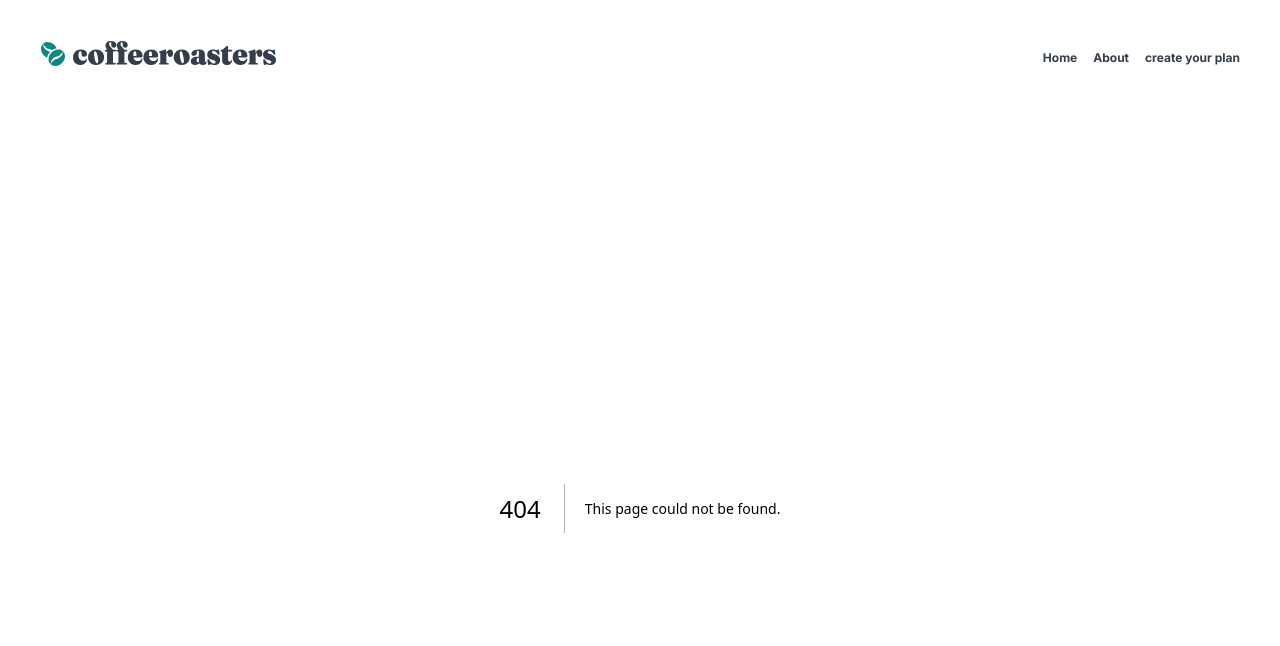
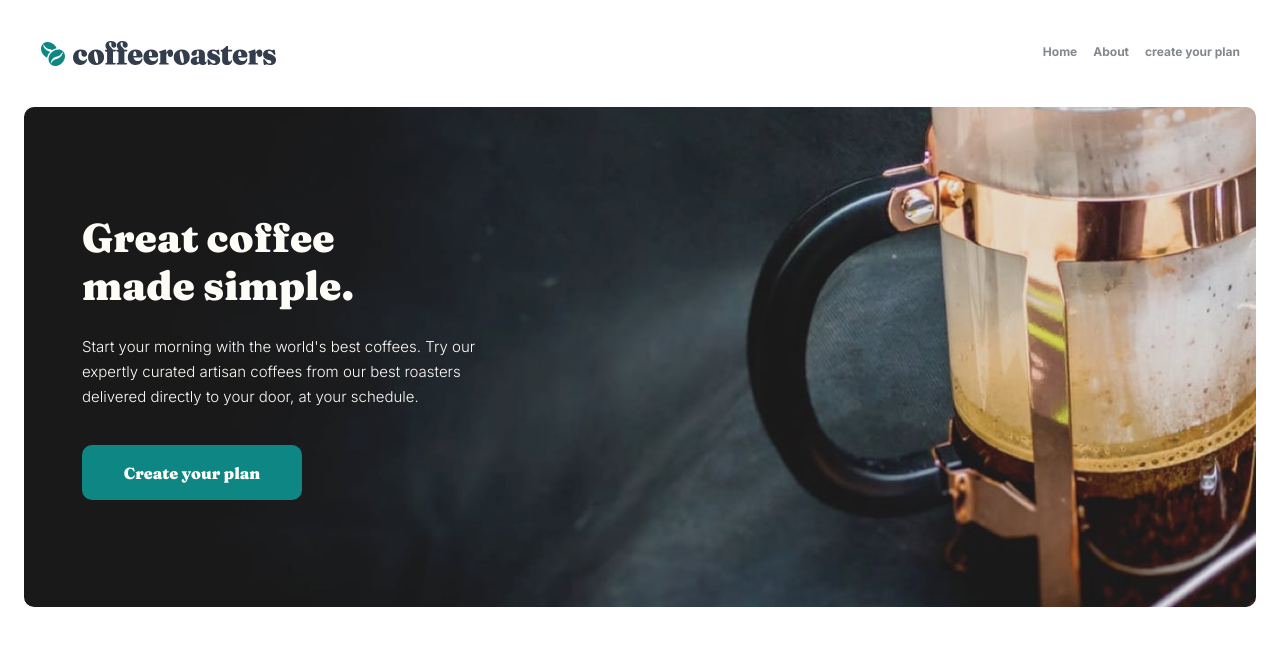
Before and after one commit to dors001/coffeeroaster-subscription-site, a Next.js app: page /home in a window 1280 px wide. Before the commit this address had no page. Shown: the top 646 px of the page. Built offline with nearby package versions, Linux system fonts and the light colour scheme.

Commit message:
Define Hero Section

```diff
--- /dev/null
+++ b/app/components/btnPrimary.tsx
@@ -0,0 +1,15 @@
+import React from "react";
+
+interface Props {
+  title: string;
+}
+
+const ButtonPrimary = ({ title }: Props) => {
+  return (
+    <>
+      <button className="btn-primary heading self-center">{title}</button>
+    </>
+  );
+};
+
+export default ButtonPrimary;
--- a/app/components/hamburgerIconLogic.tsx
+++ b/app/components/hamburgerIconLogic.tsx
@@ -17,16 +17,17 @@ const HamburgerIconLogic = ({ isMenuOpen, toggleMenu }: Props) => {
         >
           {isMenuOpen ? (
             <Image
-              src="/Assets/shared/mobile/icon-close.svg"
+              src="/assets/shared/mobile/icon-close.svg"
               alt="Close menu"
+              className="mobile-menu"
               width={18}
               height={18}
             />
           ) : (
             <Image
-              src="/Assets/shared/mobile/icon-hamburger.svg"
+              src="/assets/shared/mobile/icon-hamburger.svg"
               alt="Open menu"
-              className="close-icon"
+              className="mobile-menu"
               width={18}
               height={18}
             />
--- a/app/components/menuDesktop.tsx
+++ b/app/components/menuDesktop.tsx
@@ -4,7 +4,7 @@ import React from "react";
 const NavbarDesktop = () => {
   return (
     <>
-      <ul className="hidden md:flex space-x-4 mt-1">
+      <ul className="hidden md:flex space-x-4 mt-1 navigation">
         <li>
           <Link href="/" className="text-primary desktop-menu-text">
             Home
--- a/app/components/menuMobile.tsx
+++ b/app/components/menuMobile.tsx
@@ -9,12 +9,12 @@ const NavbarMobile = ({ isMenuOpen }: Props) => {
     <>
       {isMenuOpen && (
         <ul
-          className="flex flex-col menu-bg absolute w-screen text-center gap-5 text-xl p-10"
+          className="flex flex-col absolute w-screen text-center gap-5 text-xl p-10 mobile-menu-bg"
           aria-expanded={isMenuOpen}
           aria-label={isMenuOpen ? "Close menu" : "Open menu"}
         >
           <li>
-            <Link href="/" className="text-primary heading text-2xl">
+            <Link href="/home" className="text-primary heading text-2xl">
               Home
             </Link>
           </li>
--- a/app/globals.css
+++ b/app/globals.css
@@ -14,7 +14,34 @@
 
 body {
   font-family: 'Barlow', sans-serif;
+  font-size: 16px;
+  line-height: 26px;
   color: rgb(var(--color-primary));
+}
+
+h1 {
+  font-size: 72px;
+  line-height: 72px;
+}
+
+h2 {
+  font-size: 40px;
+  line-height: 48px;
+}
+
+h3 {
+  font-size: 32px;
+  line-height: 36px;
+}
+
+h4 {
+  font-size: 24px;
+  line-height: 32px;
+}
+
+.navigation {
+  font-size: 12px;
+  line-height: 15px;
 }
 
 .heading {
@@ -25,12 +52,91 @@ body {
   color: var(--color-primary);
 }
 
+.color-text {
+  color: var(--color-text);
+}
+
+.title-font {
+  font-size: 150px;
+  line-height: 72px;
+}
+
 .mobile-menu-bg {
+  height: 500px;
   background: rgb(255, 255, 255);
-  background: linear-gradient(180deg, rgba(255,255,255,1) 0%, rgba(254,252,247,0.6006) 100%);
+  background: linear-gradient(180deg, rgba(255,255,255,1) 50%, rgba(254,252,247,0.6006) 100%);
 }
 
 .desktop-menu-text {
-  font-size: 12px;
   font-weight: bold;
+  color: var(--color-secondary);
 }
+
+.hero-container {
+  margin: 1.5rem;
+  border-radius: 10px;
+  height: 500px;
+}
+
+.hero-background-image {
+  background-image: url("/assets/home/mobile/image-hero-coffeepress.jpg");
+  background-size: cover;
+}
+
+.hero-container-body {
+  padding: 20px;
+  text-align: center;
+}
+
+.hero-description {
+  font-size: 15px;
+  line-height: 25px;
+  font-weight: 300;
+}
+
+.btn-primary {
+  color: var(--color-text);
+  background-color: var(--color-accent);
+  width: 220px;
+  height: 55px;
+  border-radius: 10px;
+}
+
+@media screen and (min-width: 768px) {
+  .hero-container-body {
+    margin-left: 58px;
+    padding: 0;
+    width: 400px;
+    text-align: left;
+  }
+
+  .hero-title {
+    width: 330px;
+  }
+
+  .hero-background-image {
+    background-image: url("/assets/home/tablet/image-hero-coffeepress.jpg");
+    background-size: cover;
+  }
+
+  .btn-primary {
+    align-self: start;
+  }
+}
+
+@media screen and (min-width: 1440px) {
+  .hero-container-body {
+    gap: 36px;
+  }
+
+  .hero-title {
+    width: 40vw;
+    font-size: 72px;
+    line-height: 72px;
+  }
+
+  .hero-background-image {
+    background-image: url("/assets/home/desktop/image-hero-coffeepress.jpg");
+    background-size: cover;
+  }
+}
--- /dev/null
+++ b/app/home/components/Hero.tsx
@@ -0,0 +1,23 @@
+import React from "react";
+import ButtonPrimary from "@/app/components/btnPrimary";
+
+interface Props {
+  title: string;
+  description: string;
+}
+
+const Hero = ({ title, description }: Props) => {
+  return (
+    <>
+      <div className="hero-container hero-background-image">
+        <div className="hero-container-body h-full flex flex-col gap-6 justify-center">
+          <h2 className="color-text heading hero-title">{title}</h2>
+          <p className="color-text hero-description mb-3">{description}</p>
+          <ButtonPrimary title="Create your plan" />
+        </div>
+      </div>
+    </>
+  );
+};
+
+export default Hero;
--- /dev/null
+++ b/app/home/page.tsx
@@ -0,0 +1,15 @@
+import React from "react";
+import Hero from "./components/Hero";
+
+const HomePage = () => {
+  return (
+    <>
+      <Hero
+        title="Great coffee made simple."
+        description="Start your morning with the world's best coffees. Try our expertly curated artisan coffees from our best roasters delivered directly to your door, at your schedule."
+      />
+    </>
+  );
+};
+
+export default HomePage;
--- a/app/navbar.tsx
+++ b/app/navbar.tsx
@@ -16,7 +16,7 @@ const Navbar = () => {
           <div>
             <Image
               alt="Logo"
-              src="/Assets/shared/desktop/logo.svg"
+              src="/assets/shared/desktop/logo.svg"
               width={235}
               height={25}
               layout="responsive"
```
